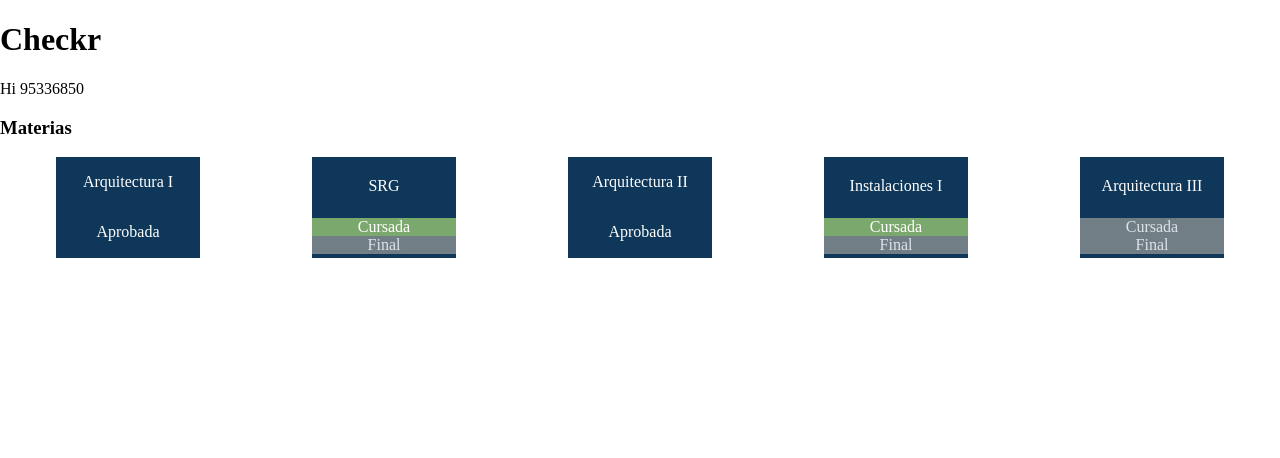
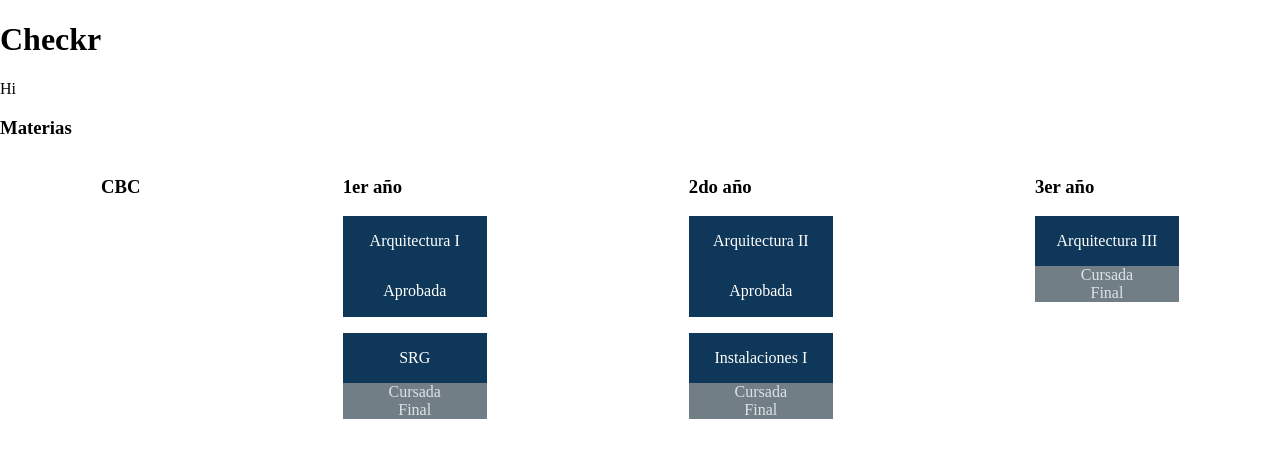
Before and after one commit to juancarlos2v/course-checkr, a Next.js app: page /checker in a window 1280 px wide. Shown: the top 458 px of the page. Built offline with nearby package versions, Linux system fonts and the light colour scheme; data requests are answered from the project's data file.

Commit message:
add: filter in <Subjects />

```diff
--- a/jsconfig.json
+++ b/jsconfig.json
@@ -5,7 +5,8 @@
       //De esta manera cuando necesitamos acceder a varios archivos dentro de una carpeta
       "@components/*": ["./src/components/*"],
       "@database": ["./src/database/index.js"],
-      "@styles/*": ["./src/styles/*"]
+      "@styles/*": ["./src/styles/*"],
+      "@container/*": ["./src/containers/*"]
 
       //De esta manera cuando solo necesitamos un archivo en especifico
       //"@database": ["database/db.js"]
--- a/package.json
+++ b/package.json
@@ -7,7 +7,8 @@
     "dev": "next",
     "build": "next build",
     "start": "next start",
-    "server": "json-server --watch ./src/database/db.json --port 3001",
+    "json-server-students": "json-server --watch ./src/database/students.json --port 3001",
+    "json-server-fadu": "json-server --watch ./src/database/subjects-fadu.json --port 3002",
     "test": "echo \"Error: no test specified\" && exit 1"
   },
   "keywords": [],
--- a/src/components/SubjectCard.jsx
+++ b/src/components/SubjectCard.jsx
@@ -5,17 +5,17 @@ const SubjectCard = ({ index, subject }) => {
     return (
         <>
             <div key={index} className={style.card} >
-                <p >{subject.name.length < 20 ? subject.name : subject.abrv} </p>
+                <p >{subject.name.length < 20 ? subject.name : subject.abbreviation} </p>
 
-                {subject.cursada && subject.final ? <p>Aprobada</p> :
+                {subject.done && subject.final ? <p>Aprobada</p> :
                     <div>
                         <button className={
-                            subject.cursada ? style.cursada : style.default}
+                            subject.done ? style.done : style.default}
                             type="button">
                             Cursada
                         </button>
                         <button className={
-                            subject.final ? style.cursada : style.default}
+                            subject.final ? style.done : style.default}
                             type="button">Final
                         </button>
                     </div>
@@ -26,3 +26,6 @@ const SubjectCard = ({ index, subject }) => {
 }
 
 export default SubjectCard;
+
+// para colocar múltiples clases 😄
+// className = {`${styles["more-clickable-area"]} ${styles["navbar-email"]} ${styles.pointer}`}
--- /dev/null
+++ b/src/containers/Subjects.jsx
@@ -0,0 +1,68 @@
+import { useEffect, useState } from "react";
+import SubjectCard from "@components/SubjectCard"
+
+
+const Subjects = ({ responseSubjects }) => {
+    const [subjects, setSubjects] = useState([]);
+
+    const cbc = subjects.filter(subject => subject.year == 0);
+    const first = subjects.filter(subject => subject.year == 1);
+    const second = subjects.filter(subject => subject.year == 2);
+    const third = subjects.filter(subject => subject.year == 3);
+
+    useEffect(() => {
+        setSubjects(responseSubjects)
+    }, [])
+    return (
+        <div style={{
+            display: "flex",
+            justifyContent: "space-around",
+            flexWrap: "wrap"
+        }} >
+            <div className="container">
+                <h3>CBC</h3>
+                {cbc.map((subject, index) => (
+                    <SubjectCard
+                        index={index}
+                        subject={subject}
+                    />
+                ))}
+            </div>
+            <div className="container">
+                <h3>1er año</h3>
+                {first.map((subject, index) => (
+                    <SubjectCard
+                        index={index}
+                        subject={subject}
+                    />
+                ))}
+            </div>
+            <div className="container">
+                <h3>2do año</h3>
+                {second.map((subject, index) => (
+                    <SubjectCard
+                        index={index}
+                        subject={subject}
+                    />
+                ))}
+            </div>
+            <div className="container">
+                <h3>3er año</h3>
+                {third.map((subject, index) => (
+                    <SubjectCard
+                        index={index}
+                        subject={subject}
+                    />
+                ))}
+            </div>
+            <style jsx>{`
+                .container {
+                display: "flex",
+                justify-content: "space-between"
+                }
+            `}</style>
+        </div>
+    )
+}
+
+export default Subjects
--- a/src/database/db.json
+++ /dev/null
@@ -1,70 +0,0 @@
-{
-  "students": [
-    {
-      "id": "95336850",
-      "name": "Andrea",
-      "subjects": [
-        {
-          "id": 1,
-          "name": "Arquitectura I",
-          "abrv": "A1",
-          "catedra": "Explora",
-          "cursada": true,
-          "final": true
-        },
-        {
-          "id": 2,
-          "name": "Sistema de Respresentacion Geometrica",
-          "abrv": "SRG",
-          "catedra": "Misuraca",
-          "cursada": true,
-          "final": false
-        },
-        {
-          "id": 3,
-          "name": "Arquitectura II",
-          "abrv": "A2",
-          "catedra": "Baliero",
-          "cursada": true,
-          "final": true
-        },
-        {
-          "id": 4,
-          "name": "Instalaciones I",
-          "abrv": "I1",
-          "catedra": "ex-Fama",
-          "cursada": true,
-          "final": false
-        },
-        {
-          "id": 5,
-          "name": "Arquitectura III",
-          "abrv": "A3",
-          "catedra": "baliero",
-          "cursada": false,
-          "final": false
-        }
-      ]
-    },
-    {
-      "id": "95304678",
-      "name": "Julian",
-      "subjects": [
-        {
-          "id": "6",
-          "name": "IPC",
-          "catedra": "unica",
-          "cursada": true,
-          "final": true
-        },
-        {
-          "id": 9,
-          "name": "ICSE",
-          "catedra": "unica",
-          "cursada": true,
-          "final": false
-        }
-      ]
-    }
-  ]
-}
--- a/src/database/index.js
+++ b/src/database/index.js
@@ -3,14 +3,13 @@ const st = [];
 const getAll = async () => {
   const response = await fetch("http://localhost:3001/students");
   const students = await response.json();
-  //console.log(students);
   return students;
 };
 
 const getStudent = async (id) => {
   const response = await fetch(`http://localhost:3001/students/${id}`);
   const student = await response.json();
-  //console.log(student);
+  console.log(student);
   return student;
 };
 
@@ -21,10 +20,17 @@ const getSubjectsByStudent = async (id) => {
   return subjects;
 };
 
-//getStudent("95336850");
+const getFaduSubjects = async () => {
+  const response = await fetch(`http://localhost:3002/subjects`);
+  const subjects = await response.json();
+  return subjects;
+};
+
+getStudent("95336850");
 
 export default {
   getAll,
   getStudent,
   getSubjectsByStudent,
+  getFaduSubjects,
 };
--- /dev/null
+++ b/src/database/students.json
@@ -0,0 +1,95 @@
+{
+  "students": [
+    {
+      "id": "95336850",
+      "name": "Andrea",
+      "subjects": [
+        {
+          "id": 1,
+          "name": "Arquitectura I",
+          "abbreviation": "A1",
+          "year": 1,
+          "cathedra": "Explora",
+          "inProgress": false,
+          "done": true,
+          "final": true
+        },
+        {
+          "id": 2,
+          "name": "Sistema de Respresentacion Geometrica",
+          "year": 1,
+          "abbreviation": "SRG",
+          "cathedra": "Misuraca",
+          "inProgress": true,
+          "done": false,
+          "final": false
+        },
+        {
+          "id": 3,
+          "name": "Arquitectura II",
+          "abbreviation": "A2",
+          "year": 2,
+          "cathedra": "Baliero",
+          "inProgress": false,
+          "done": true,
+          "final": true
+        },
+        {
+          "id": 4,
+          "name": "Instalaciones I",
+          "abbreviation": "I1",
+          "year": 2,
+          "cathedra": "ex-Fama",
+          "inProgress": true,
+          "done": false,
+          "final": false
+        },
+        {
+          "id": 5,
+          "name": "Arquitectura III",
+          "abbreviation": "A3",
+          "year": 3,
+          "cathedra": "Baliero",
+          "inProgress": false,
+          "done": false,
+          "final": false
+        }
+      ]
+    },
+    {
+      "id": "95304678",
+      "name": "Julian",
+      "subjects": [
+        {
+          "id": "6",
+          "name": "Introduccion al Pensamiento Cientifico",
+          "abbreviation": "IPC",
+          "cathedra": null,
+          "year": 0,
+          "done": true,
+          "final": true
+        },
+        {
+          "id": 9,
+          "name": "Introduccion al Conocimiento de Sociedad y Estado",
+          "abbreviation": "ICSE",
+          "cathedra": null,
+          "year": 0,
+          "inProgress": false,
+          "done": true,
+          "final": false
+        },
+        {
+          "id": 10,
+          "name": "Taller de Dibujo",
+          "abbreviation": "TD",
+          "cathedra": null,
+          "year": 0,
+          "inProgress": true,
+          "done": false,
+          "final": false
+        }
+      ]
+    }
+  ]
+}
--- a/src/pages/checker.jsx
+++ b/src/pages/checker.jsx
@@ -1,6 +1,5 @@
-import { useEffect, useState } from "react"
+import Subjects from "@container/Subjects"
 import db from "@database"
-import SubjectCard from "@components/SubjectCard"
 
 export const getServerSideProps = async () => {
     const responseStudent = await db.getStudent("95336850");
@@ -16,31 +15,17 @@ export const getServerSideProps = async () => {
 }
 
 
-const Checker = ({ responseStudent, responseSubjects }) => {
-    const [student, setStudent] = useState([]);
-    const [subjects, setSubjects] = useState([]);
+const Checker = ({ responseSubjects }) => {
 
-    useEffect(() => {
-        setStudent(responseStudent);
-        setSubjects(responseSubjects)
-    }, [])
 
     return (
         <>
             <h1>Checkr</h1>
-            <p>Hi {student.id}</p>
+            <p>Hi </p>
             <h3>Materias</h3>
-            <div style={{
-                display: "flex",
-                justifyContent: "space-around",
-                flexWrap: "wrap"
-            }} >
-                {subjects.map((subject, index) =>
-                    <SubjectCard
-                        index={index}
-                        subject={subject} />
-                )}
-            </div>
+            <Subjects
+                responseSubjects={responseSubjects}
+            />
         </>
     )
 }
--- a/src/styles/components/subject.module.scss
+++ b/src/styles/components/subject.module.scss
@@ -1,19 +1,24 @@
-$aprobada: #0f3759;
-$cursada: #7ba86c;
+$completed: #0f3759;
+$done: #7ba86c;
 $progreso: #fcac11;
 $default: #727e86;
 $text-inactive: #dce3e7;
 
-.aprobada {
-  background-color: $aprobada;
-}
-.cursada {
-  background-color: $cursada;
+.done {
+  background-color: $done;
+  &:hover {
+    background-color: $default;
+    color: white;
+  }
 }
 
 .default {
   background-color: $default;
   color: $text-inactive;
+  &:hover {
+    background-color: white;
+    color: black;
+  }
 }
 
 .card {
@@ -23,11 +28,10 @@ $text-inactive: #dce3e7;
   margin-bottom: 1rem;
   width: 9rem;
   justify-content: space-around;
-  background-color: $aprobada;
+  background-color: $completed;
   color: white;
+  div {
+    display: flex;
+    flex-direction: column;
+  }
 }
-
-.card > div {
-  display: flex;
-  flex-direction: column;
-}
```
Also changed, not shown: src/database/subjects-fadu.json (added, +16 -0 lines).
